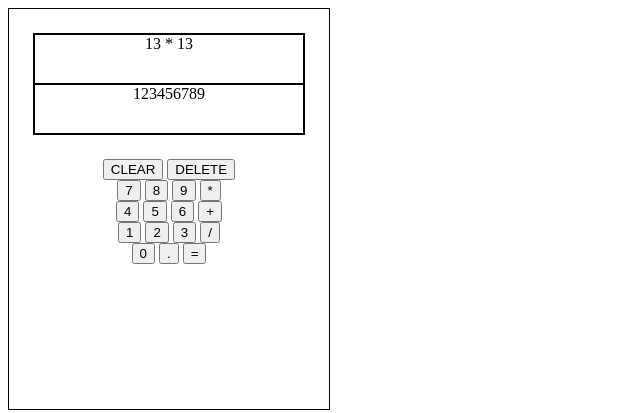
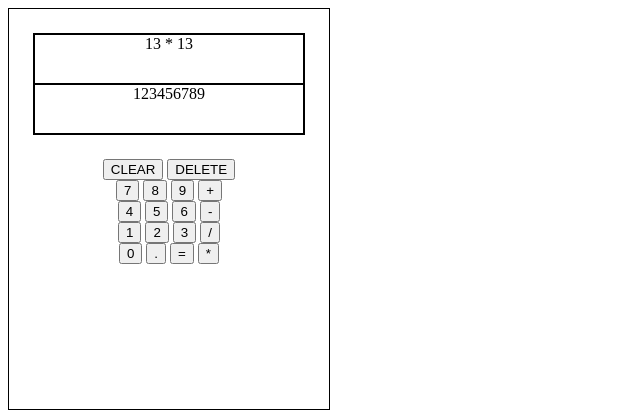
Before and after one commit to roopeak/calculator, a plain HTML site: page index.html in a window 1280 px wide. Shown: the whole page, without its empty margins (0-640 px from the left). Drawn offline with Linux system fonts and the light colour scheme.

Commit message:
Fixed buttons

```diff
--- a/index.html
+++ b/index.html
@@ -24,13 +24,13 @@
                 <button class="seven">7</button>
                 <button class="eight">8</button>
                 <button class="nine">9</button>
-                <button class="sum">*</button>
+                <button class="sum">+</button>
             </div>
             <div class="top-mid-buttons">
                 <button class="four">4</button>
                 <button class="five">5</button>
                 <button class="six">6</button>
-                <button class="subtract">+</button>
+                <button class="subtract">-</button>
             </div>
             <div class="bottom-mid-buttons">
                 <button class="one">1</button>
@@ -41,6 +41,7 @@
                 <button class="zero">0</button>
                 <button class="dot">.</button>
                 <button class="equals">=</button>
+                <button class="multiply">*</button>
             </div>
         </div>
     </div>
```
